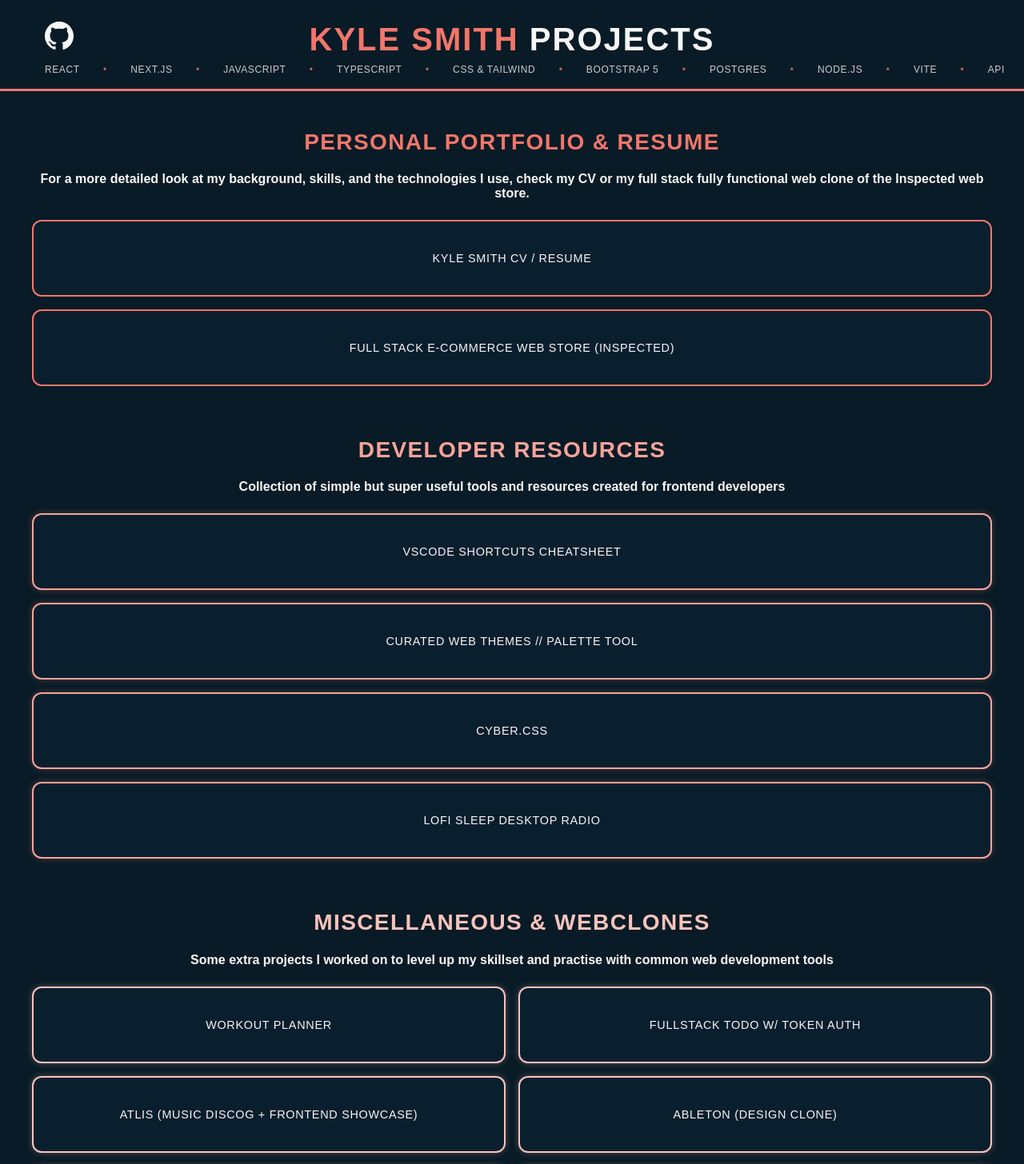
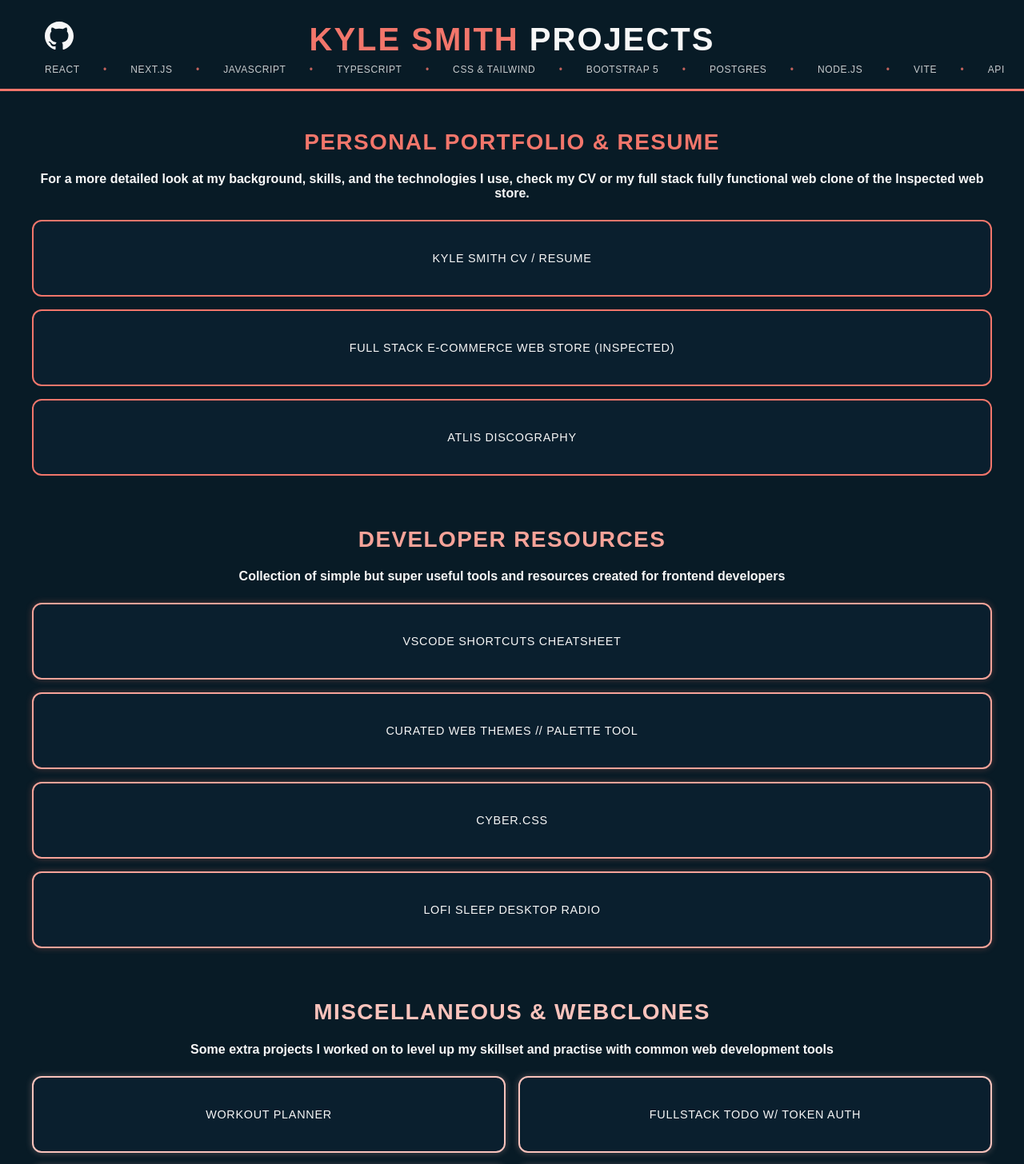
Before and after one commit to Atlis-Ky/frontend-portfolio, a React (Vite) app: page / in a window 1280 px wide. Shown: the top 1456 px of the page at 80% size. Built offline with nearby package versions, Linux system fonts and the light colour scheme; a web font is replaced by a local one.

Commit message:
Updated portfolio with relevant discography page, removed outdated discog

```diff
--- a/src/components/ProjectList.jsx
+++ b/src/components/ProjectList.jsx
@@ -26,6 +26,14 @@ function ProjectList() {
             className="project-button"
           >
             Full Stack E-Commerce Web Store (Inspected)
+          </a>
+          <a
+            href="https://atlisweb.netlify.app/"
+            target="_blank"
+            rel="noopener noreferrer"
+            className="project-button"
+          >
+            Atlis Discography
           </a>
         </div>
       </section>
@@ -97,14 +105,6 @@ function ProjectList() {
             className="project-button"
           >
             Fullstack ToDo w/ token auth
-          </a>
-          <a
-            href="https://atlis-portfolio.vercel.app/"
-            target="_blank"
-            rel="noopener noreferrer"
-            className="project-button"
-          >
-            Atlis (Music Discog + Frontend showcase)
           </a>
           <a
             href="https://ableton-react-clone.vercel.app/"
```
